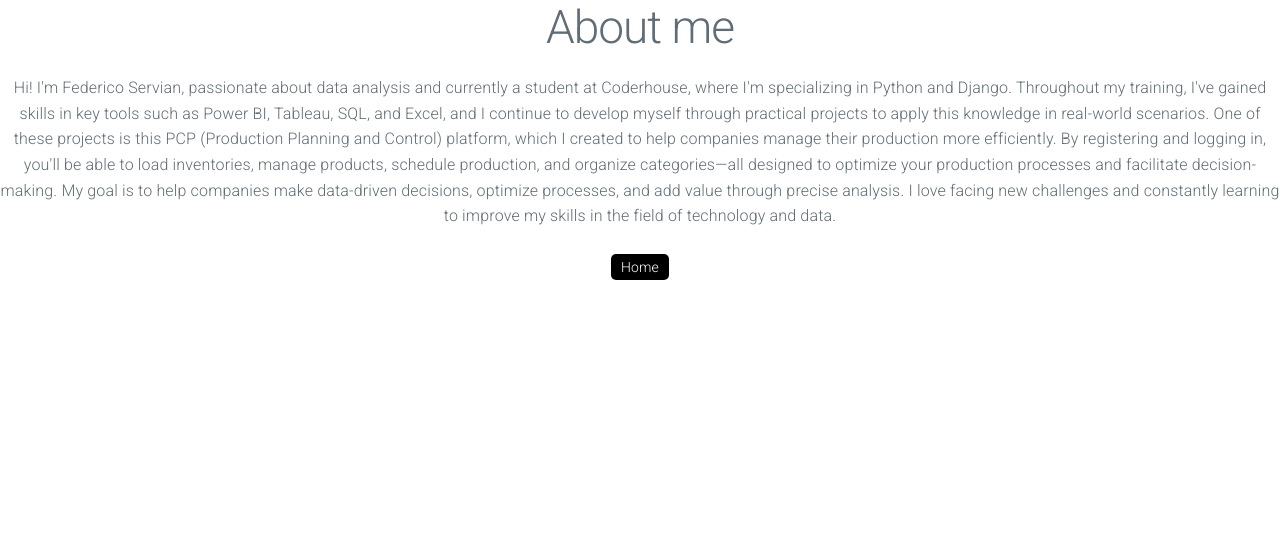
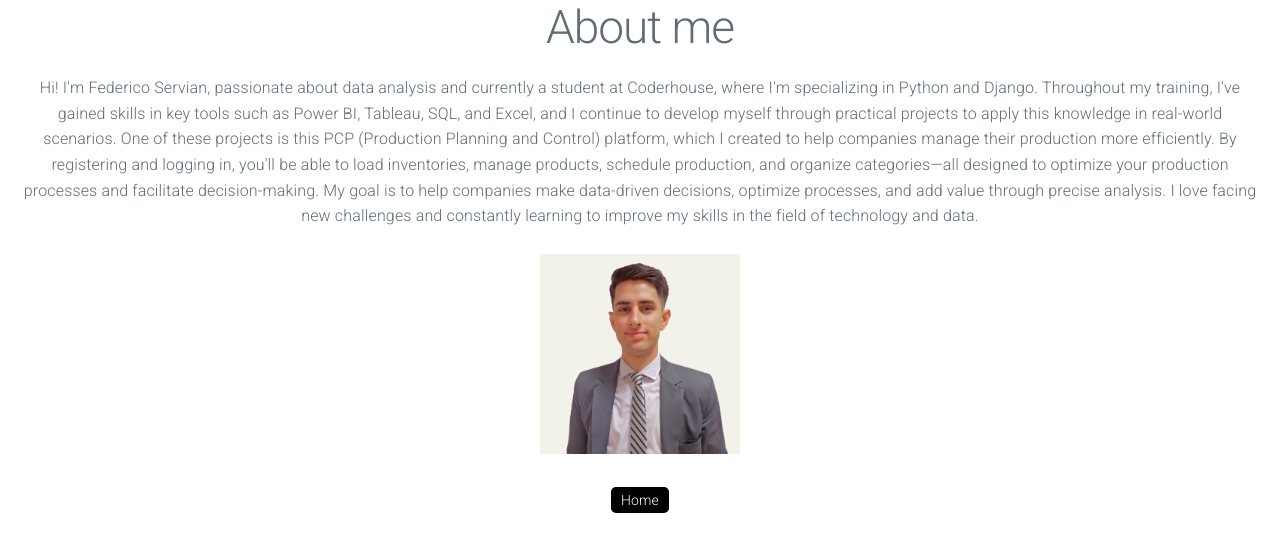
Before and after one commit to fedeservian/Proyecto-Final-Servian, a Django app: page /about/ in a window 1280 px wide. Shown: the top 552 px of the page. Run offline with Django 5.2, Linux system fonts and the light colour scheme.

Commit message:
About me

```diff
--- a/src/config/settings.py
+++ b/src/config/settings.py
@@ -11,6 +11,7 @@ https://docs.djangoproject.com/en/5.1/ref/settings/
 """
 
 from pathlib import Path
+import os
 
 # Build paths inside the project like this: BASE_DIR / 'subdir'.
 BASE_DIR = Path(__file__).resolve().parent.parent
--- a/src/curso/templates/curso/about.html
+++ b/src/curso/templates/curso/about.html
@@ -1,12 +1,20 @@
 {% extends 'curso/base.html' %}
 
 {% block contenido %}
+
+{% load static %}
+
     <h1>About me</h1>
-    <p>Hi! I'm Federico Servian, passionate about data analysis and currently a student at Coderhouse, where I'm specializing in Python and Django. Throughout my training, I've gained skills in key tools such as Power BI, Tableau, SQL, and Excel, and I continue to develop myself through practical projects to apply this knowledge in real-world scenarios.
+    <p style="padding: 0 20px;">Hi! I'm Federico Servian, passionate about data analysis and currently a student at Coderhouse, where I'm specializing in Python and Django. Throughout my training, I've gained skills in key tools such as Power BI, Tableau, SQL, and Excel, and I continue to develop myself through practical projects to apply this knowledge in real-world scenarios.
 
         One of these projects is this PCP (Production Planning and Control) platform, which I created to help companies manage their production more efficiently. By registering and logging in, you'll be able to load inventories, manage products, schedule production, and organize categories—all designed to optimize your production processes and facilitate decision-making.
 
         My goal is to help companies make data-driven decisions, optimize processes, and add value through precise analysis. I love facing new challenges and constantly learning to improve my skills in the field of technology and data.</p>
+    <img src="{% static 'curso/img/2.png' %}" alt="" style="max-height: 200px; width: auto;">
     <a href="{% url 'curso:index' %}"></a>
+    <br>
+    <br>
     <a href="/" style="background-color: black; color: white; padding: 5px 10px; font-size: 14px; text-decoration: none; border-radius: 5px;">Home</a>
+
+
 {% endblock contenido %}
--- a/src/curso/templates/curso/index.html
+++ b/src/curso/templates/curso/index.html
@@ -13,6 +13,7 @@
             <a href="{% url 'curso:product_list' %}"><button>Products</button></a>
             <a href="{% url 'curso:production_order_list' %}"><button>Production Orders</button></a>
             <a href="{% url 'curso:inventory_list' %}"><button>Inventory</button></a>
+            <a href="{% url 'curso:about' %}"><button>About me</button></a>
 
             <form action="{% url 'curso:logout' %}" method="post">
                 {% csrf_token %}
@@ -23,7 +24,7 @@
             <a href="{% url 'curso:login' %}"><button>Login</button></a>
         {% endif %}
     </div>
-    <a href="{% url 'curso:about' %}"><button>About me</button></a>
+
 </main>
 
 
```
Also changed, not shown: src/curso/static/curso/img/2.png (added).
